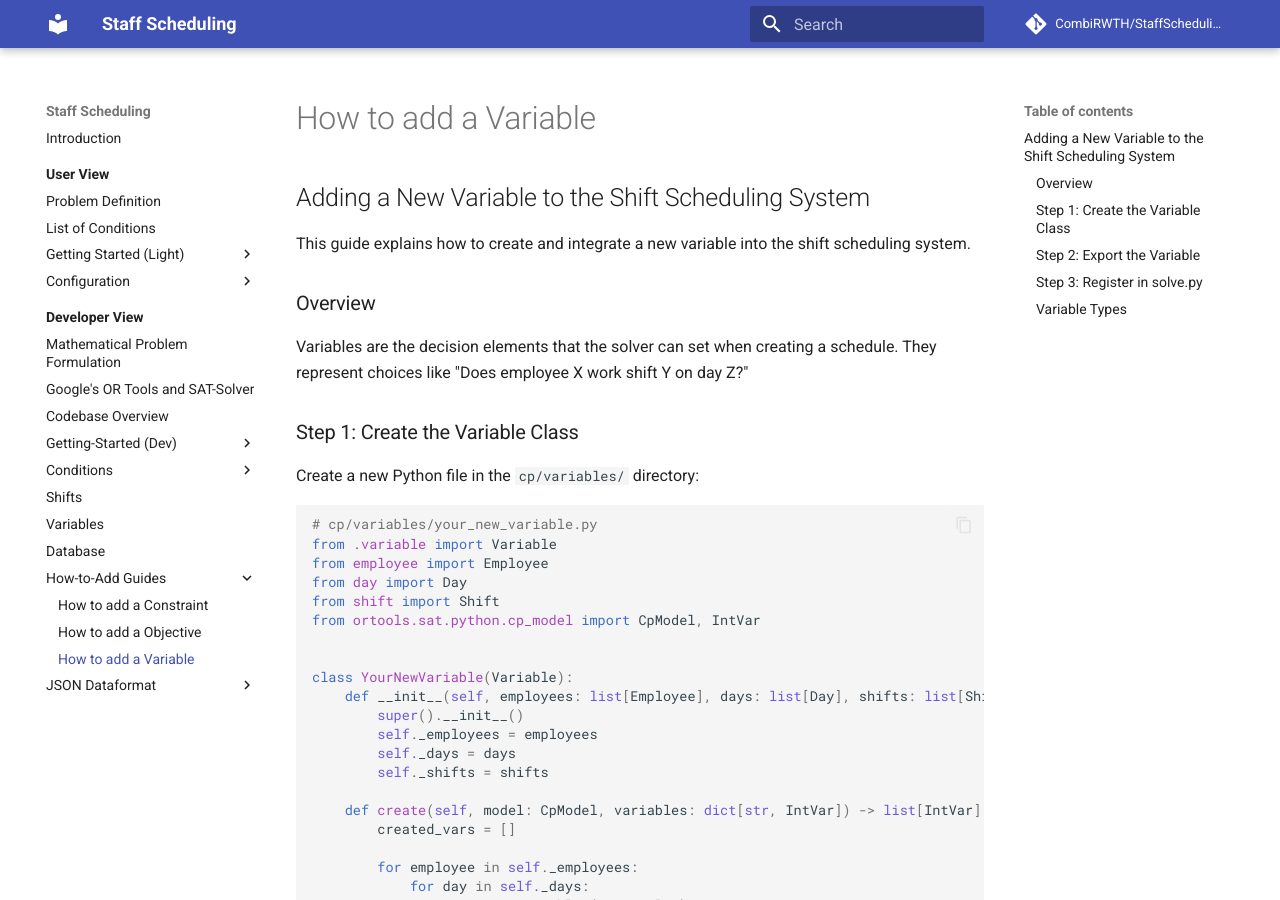
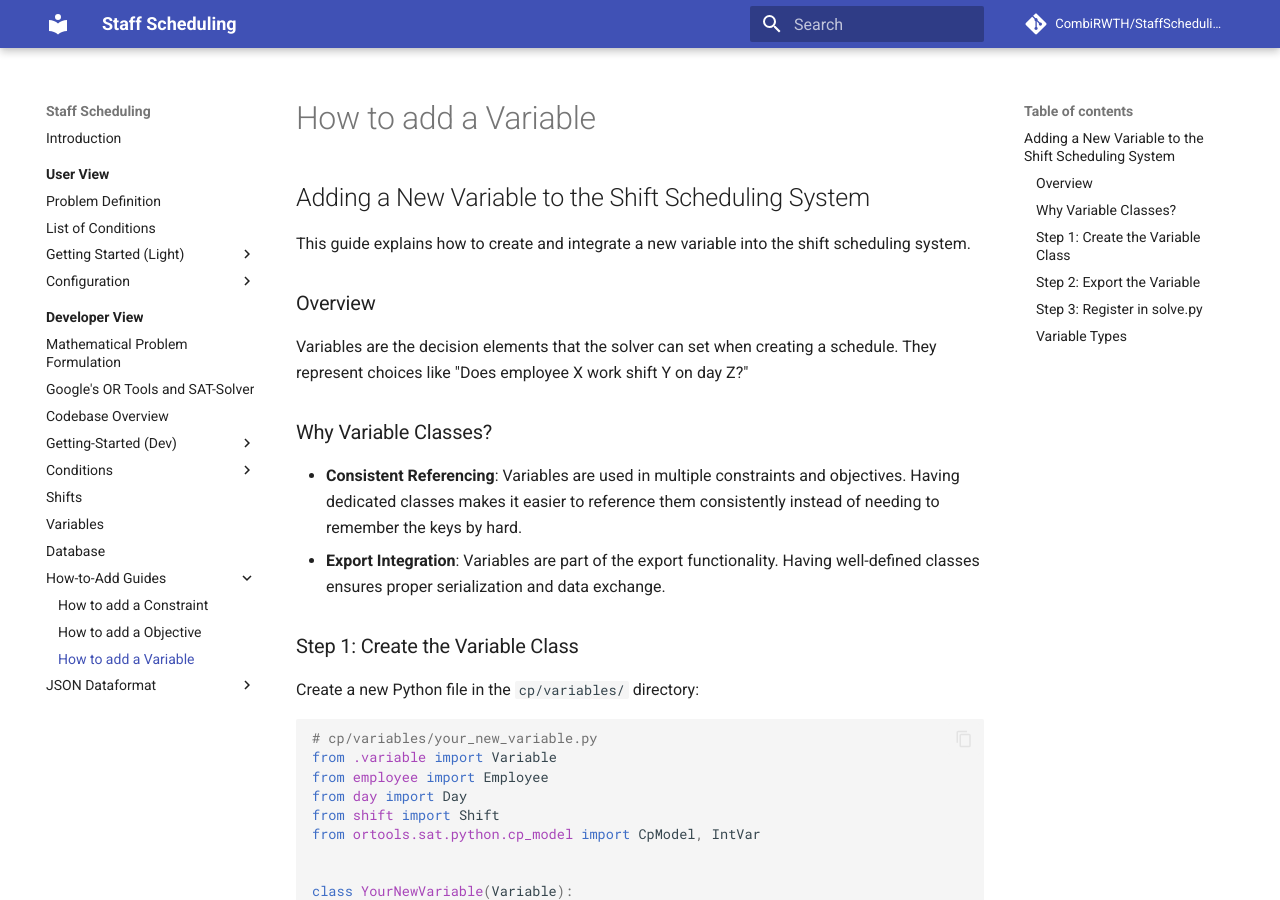
Before and after one commit to CombiRWTH/StaffScheduling, an MkDocs documentation site: the page built from docs/developer-view/how-to-add/how-to-add-variable.md, in a window 1280 px wide and 900 px high. Built offline with MkDocs 1.6.1 and Material for MkDocs 9.7.7, drawn with Linux system fonts in a browser that asks for light colours; comment, search, counter and statistics services are not loaded.

Commit message:
added short explanation
https://github.com/CombiRWTH/StaffScheduling/pull/163#discussion_r2230260864

```diff
--- a/docs/developer-view/how-to-add/how-to-add-variable.md
+++ b/docs/developer-view/how-to-add/how-to-add-variable.md
@@ -5,6 +5,9 @@ This guide explains how to create and integrate a new variable into the shift sc
 ## Overview
 
 Variables are the decision elements that the solver can set when creating a schedule. They represent choices like "Does employee X work shift Y on day Z?"
+## Why Variable Classes?
+- **Consistent Referencing**: Variables are used in multiple constraints and objectives. Having dedicated classes makes it easier to reference them consistently instead of needing to remember the keys by hard.
+- **Export Integration**: Variables are part of the export functionality. Having well-defined classes ensures proper serialization and data exchange.
 
 ## Step 1: Create the Variable Class
 
```
